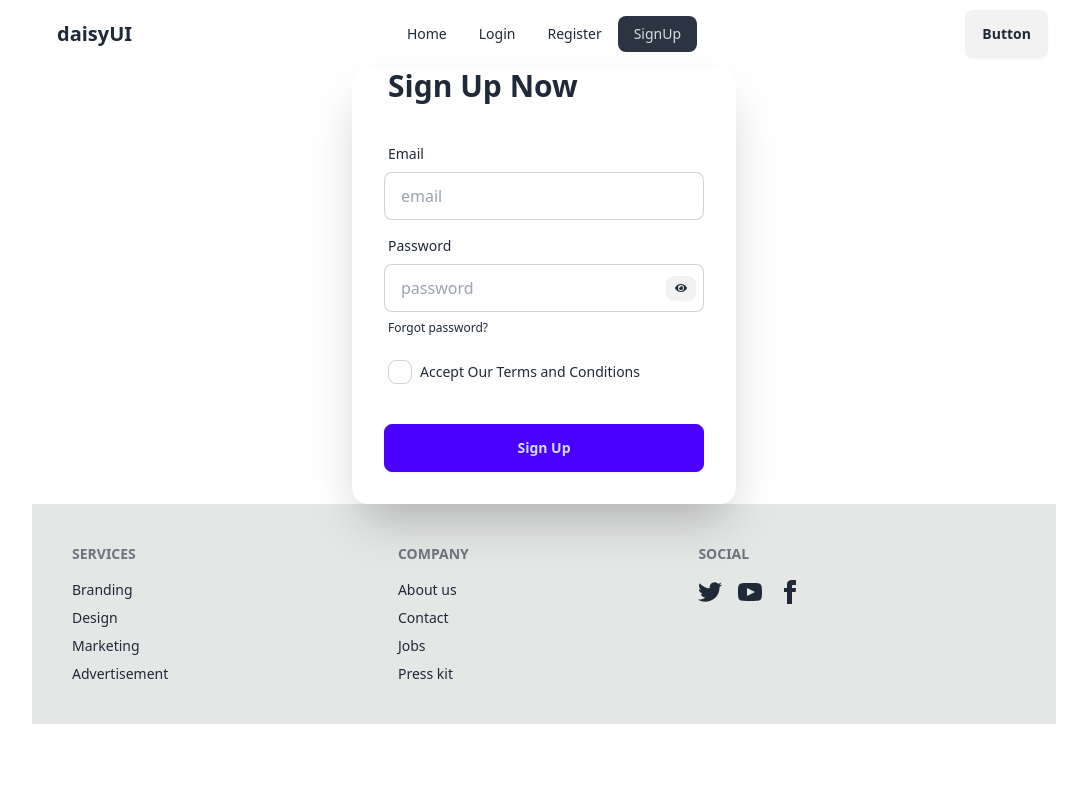
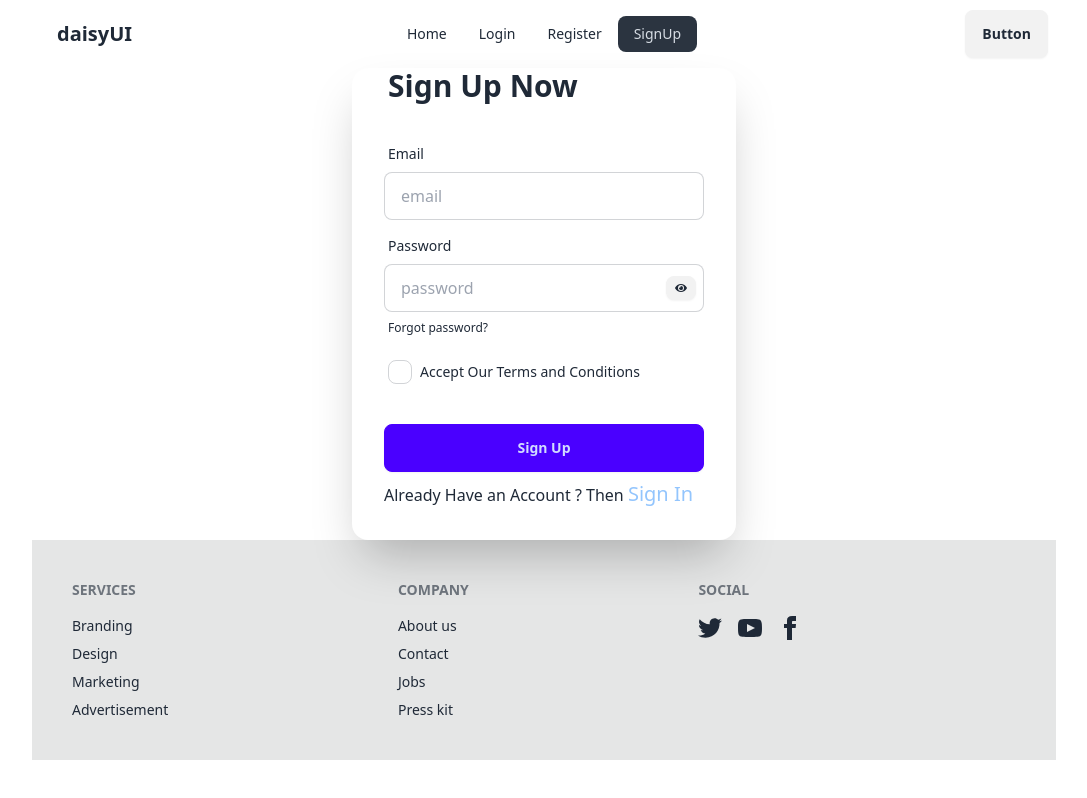
Before and after one commit to MirazZim/Email-Password-Auth, a React (Vite) app: page /signUp in a window 1280 px wide. Shown: the whole page, without its empty margins (96-1183 px from the left). Built offline with nearby package versions, Linux system fonts and the light colour scheme.

Commit message:
Added some line under the form and did some link routed thing

```diff
--- a/src/Components/Login/Login.jsx
+++ b/src/Components/Login/Login.jsx
@@ -1,6 +1,7 @@
 import { signInWithEmailAndPassword } from "firebase/auth";
 import auth from "../Firebase/firebase.init";
 import { useState } from "react";
+import { Link } from "react-router-dom";
 
 const Login = () => {
     const [errorMessage, setErrorMessage] = useState('');
@@ -76,7 +77,7 @@ const Login = () => {
                             success && <p className="text-green-600">Log In is Successful.</p>
                         }
 
-
+                        <p>New to This website? Please <Link to ="/signUp"><a href="#" className="text-xl text-blue-300 label-text-alt link link-hover">Sign Up</a></Link> </p>
                     </form>
                 </div>
             </div>
--- a/src/Components/Register/Register.jsx
+++ b/src/Components/Register/Register.jsx
@@ -10,7 +10,7 @@ const Register = () => {
         const email = event.target.email.value;
         const password = event.target.password.value;
 
-        console.log(email,password)
+        console.log(email, password)
 
 
         //Create user with email and password using firebase
@@ -40,7 +40,7 @@ const Register = () => {
                         <path
                             d="M15 6.954 8.978 9.86a2.25 2.25 0 0 1-1.956 0L1 6.954V11.5A1.5 1.5 0 0 0 2.5 13h11a1.5 1.5 0 0 0 1.5-1.5V6.954Z" />
                     </svg>
-                    <input type="email"  name="email" className="grow" placeholder="Email" />
+                    <input type="email" name="email" className="grow" placeholder="Email" />
                 </label>
 
                 <br />
@@ -56,7 +56,7 @@ const Register = () => {
                             d="M14 6a4 4 0 0 1-4.899 3.899l-1.955 1.955a.5.5 0 0 1-.353.146H5v1.5a.5.5 0 0 1-.5.5h-2a.5.5 0 0 1-.5-.5v-2.293a.5.5 0 0 1 .146-.353l3.955-3.955A4 4 0 1 1 14 6Zm-4-2a.75.75 0 0 0 0 1.5.5.5 0 0 1 .5.5.75.75 0 0 0 1.5 0 2 2 0 0 0-2-2Z"
                             clipRule="evenodd" />
                     </svg>
-                    <input type="password" placeholder="Password" name="password" className="grow"  />
+                    <input type="password" placeholder="Password" name="password" className="grow" />
                 </label>
                 <br />
                 <button className="btn btn-accent btn-wide">Login</button>
--- a/src/Components/SignUp/SignUp.jsx
+++ b/src/Components/SignUp/SignUp.jsx
@@ -3,6 +3,7 @@ import auth from "../Firebase/firebase.init";
 import { useState } from "react";
 import { FaEye } from "react-icons/fa";
 import { IoIosEyeOff } from "react-icons/io";
+import { Link } from "react-router-dom";
 
 const SignUp = () => {
     const [errorMessage, setErrorMessage] = useState('');
@@ -112,9 +113,9 @@ const SignUp = () => {
                 <div className="form-control">
                     <label className="label justify-start cursor-pointer">
                         <input type="checkbox"
-                        /* ekhane terms dewa lagbe name er moddhe */
-                        name="terms"
-                        className="checkbox" />
+                            /* ekhane terms dewa lagbe name er moddhe */
+                            name="terms"
+                            className="checkbox" />
                         <span className="label-text ml-2">Accept Our Terms and Conditions</span>
 
                     </label>
@@ -124,6 +125,7 @@ const SignUp = () => {
                     <button className="btn btn-primary">Sign Up</button>
                 </div>
 
+                <p>Already Have an Account ? Then <Link to="/login" ><a href="#" className="text-xl text-blue-300 label-text-alt link link-hover">Sign In</a></Link> </p>
             </form>
 
             {/* Display Error Message */}
@@ -136,6 +138,9 @@ const SignUp = () => {
                 success && <p className="text-green-600">Sign up is Successful.</p>
             }
 
+
+
+
         </div>
 
 
```
Lines whose indentation alone changed are shown as unchanged.
